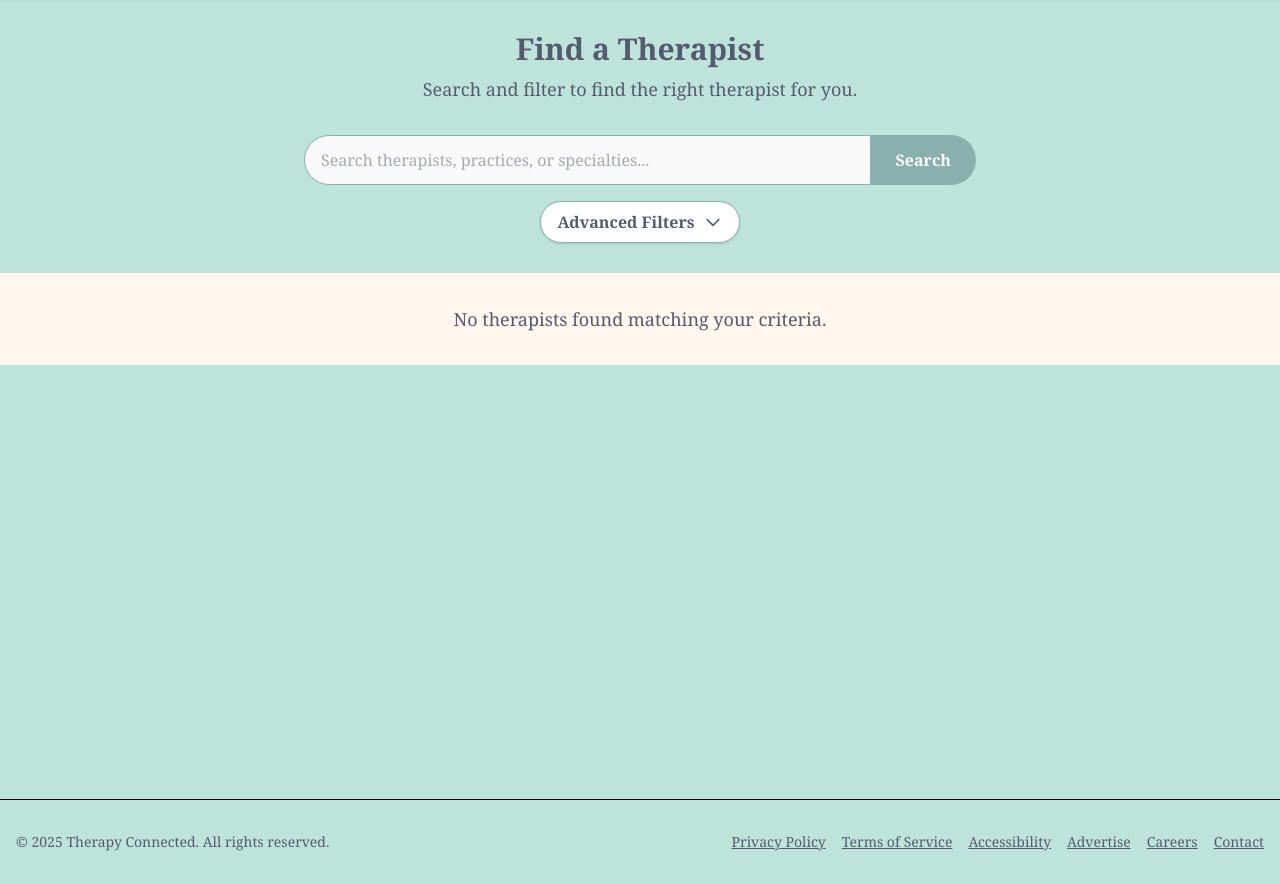
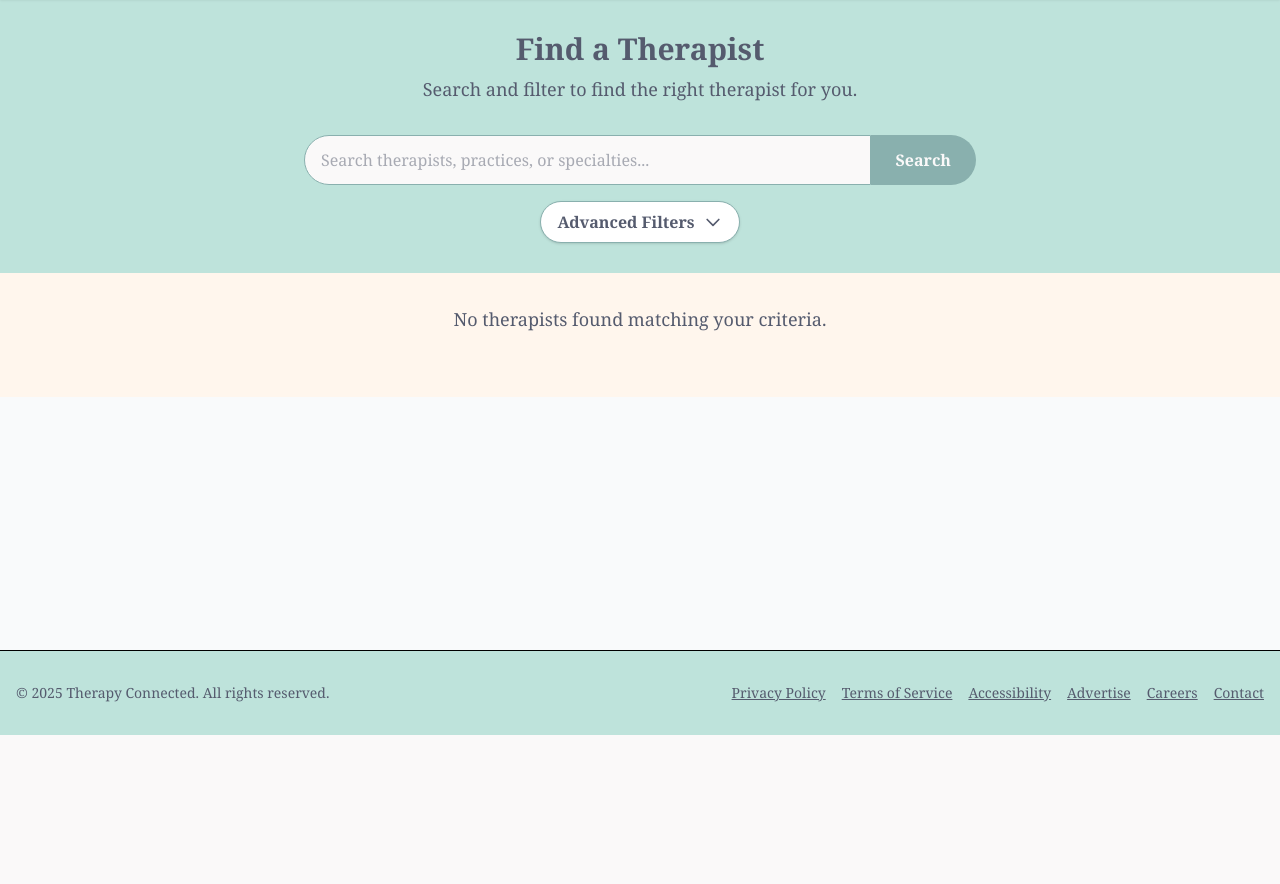
Before and after one commit to TherapyConnectedAdmin/therapy_connected, a Django app: template templates/therapists.html in a window 1280 px wide. Shown: the part 65-949 px from the top of the page. After the commit the page ends 800 px from the top, so only its background shows below. Run offline with Django 5.2, Linux system fonts and the light colour scheme; the template is opened without the code that fills it, so the values that code supplies are empty; style sheets or scripts are compiled from the project's sources; some libraries are stand-ins or nearby versions.

Commit message:
Therapists page: move pagination inside cards container + add bottom spacing

```diff
--- a/templates/therapists.html
+++ b/templates/therapists.html
@@ -1,6 +1,6 @@
 {% extends "base.html" %}
 {% block content %}
-<section class="py-8 w-full min-h-screen" style="background-color: #BEE3DB;"
+<section class="pt-8 w-full" style="background-color: #BEE3DB;"
   x-data="{ showProfileModal: false, therapist: {} }"
   @open-modal.window="showProfileModal = true; therapist = $event.detail"
 >
@@ -41,19 +41,15 @@
       </div>
     </div>
   </div>
-  <!-- Therapist Cards & Pagination -->
-  <div class="flex flex-col gap-2 py-8 px-2 sm:px-4" style="background-color: #FFF6ED;">
+  <!-- Therapist Cards & Pagination (pagination moved inside same background container) -->
+  <div class="flex flex-col gap-2 py-8 pb-16 px-2 sm:px-4" style="background-color: #FFF6ED;">
     {% for therapist in therapists %}
       {% include "partials/therapist_card.html" with therapist=therapist %}
     {% empty %}
       <div class="col-span-full text-center text-[#555B6E] text-lg">No therapists found matching your criteria.</div>
     {% endfor %}
-  </div>
-  {# Only include the profile modal once, at the end of the section #}
-
-  {# Pagination Controls - moved up, modern pastel/rounded style #}
     {% if paginator.num_pages > 1 %}
-  <nav class="flex justify-center items-center mt-8" aria-label="Pagination">
+    <nav class="flex justify-center items-center mt-6" aria-label="Pagination">
       <ul class="flex gap-4 items-center">
         <li>
           {% if page_obj.has_previous %}
@@ -79,6 +75,8 @@
       </ul>
     </nav>
     {% endif %}
+  </div>
+  {# Only include the profile modal once, at the end of the section #}
 
 
   {% include "partials/profile_modal.html" %}
```
Lines whose indentation alone changed are shown as unchanged.
